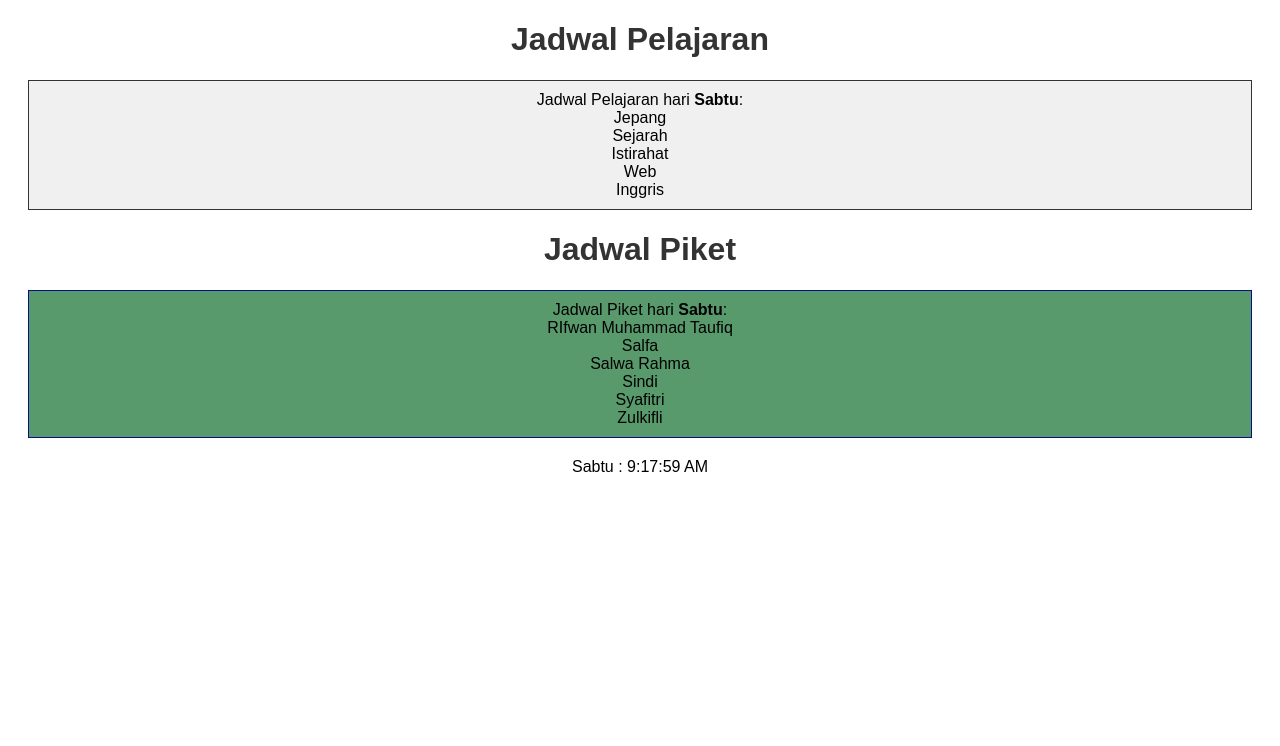
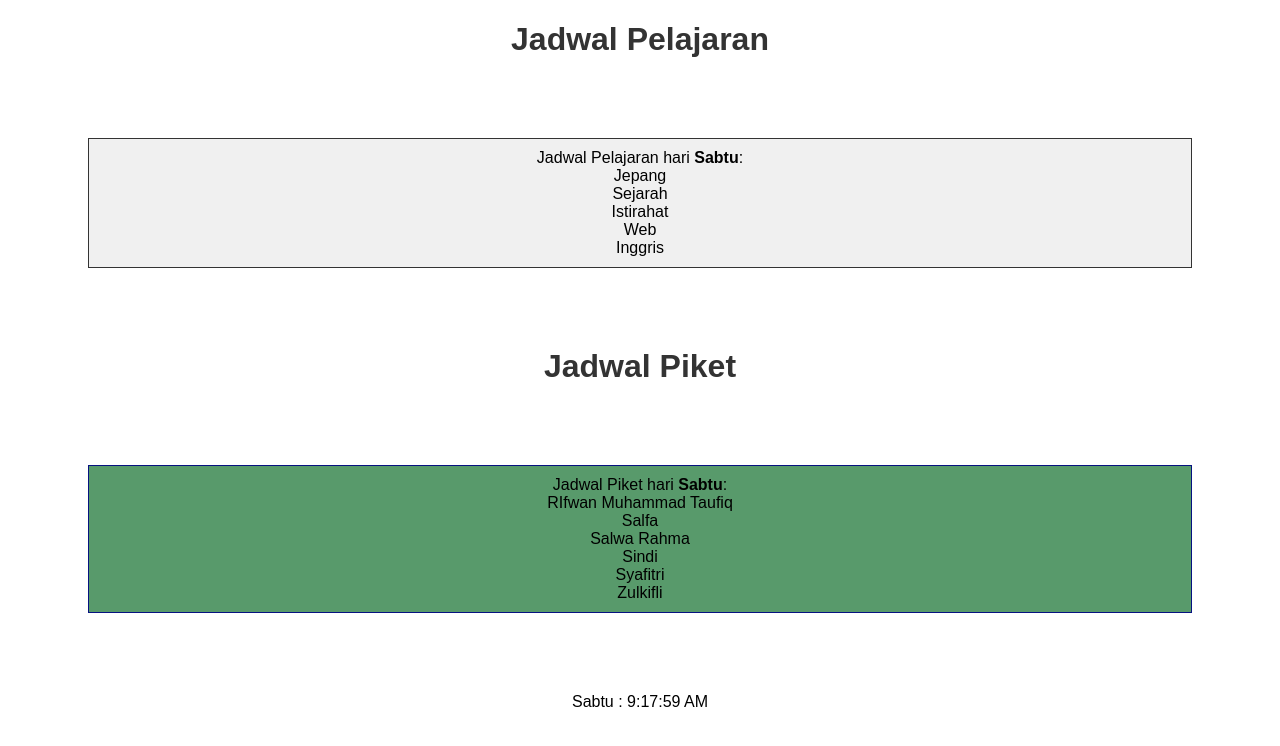
Before and after one commit to arkandfd/arkandfd.github.io, a plain HTML site: page index.html in a window 1280 px wide. Drawn offline with Linux system fonts and the light colour scheme.

Commit message:
Update index.css

```diff
--- a/index.css
+++ b/index.css
@@ -8,13 +8,13 @@ h1 {
 }
 
 #schedule {
-    margin: 20px;
+    margin: 80px;
     padding: 10px;
     border: 1px solid #333;
     background-color: #f0f0f0;
 }
 #piket {
-    margin: 20px;
+    margin: 80px;
     padding: 10px;
     border: 1px solid #061280;
     background-color: #589a6b;
```
